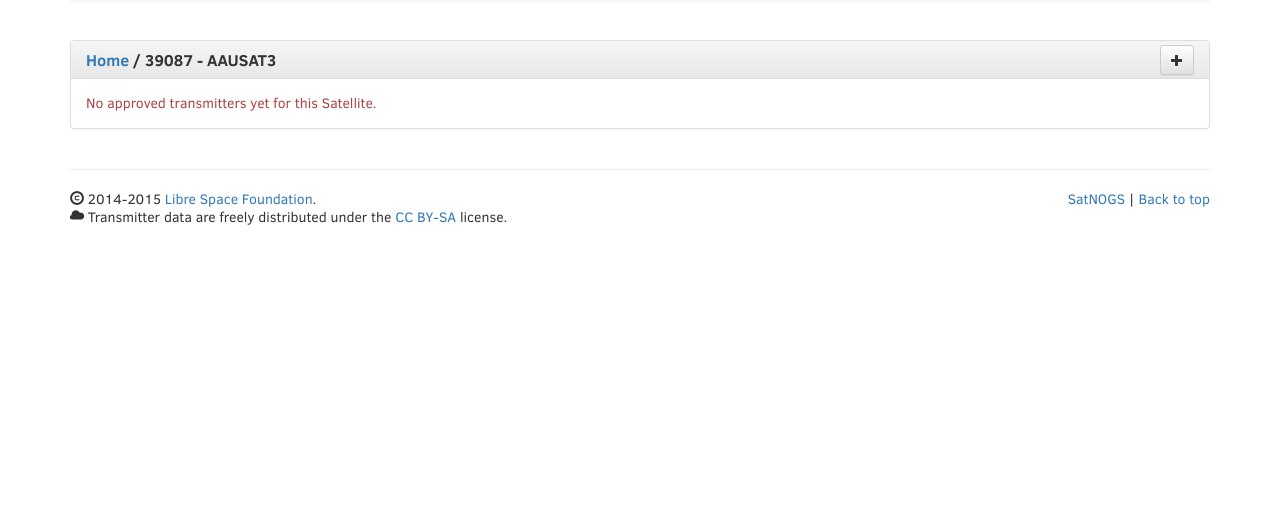
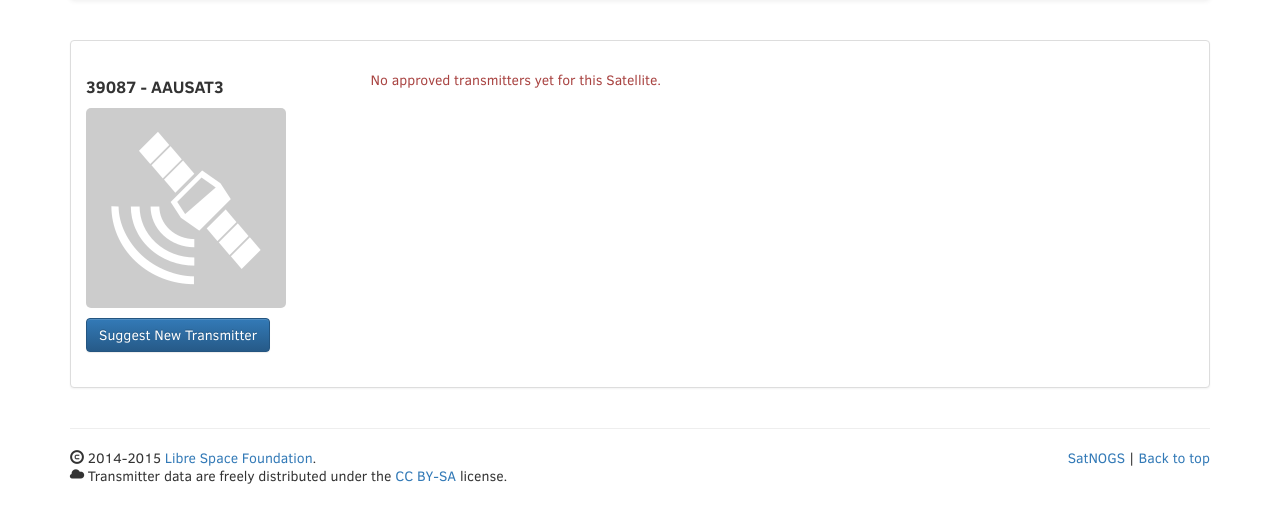
Before and after one commit to satnogs/satnogs-db, a Django app: page /satellite/39087/ in a window 1280 px wide. Shown: the part 75-598 px from the top of the page. Run offline with Django 3.2, Linux system fonts and the light colour scheme; the visitor is signed in with stand-in values (Sample User, id 1); data comes from the database, SQL or seed files in the repository; data that the repository does not hold is empty; parts of the project's set-up code (start-up, migrations or seed data) failed here and were passed over; some libraries are stand-ins or nearby versions.

Commit message:
UI changes on satellite view
* Show (bigger) image
* Show additional names
* Hide empty transmitter fields (Re: #19)

```diff
--- a/db/base/models.py
+++ b/db/base/models.py
@@ -28,7 +28,8 @@ class Satellite(models.Model):
     norad_cat_id = models.PositiveIntegerField()
     name = models.CharField(max_length=45)
     names = models.TextField(blank=True)
-    image = models.ImageField(upload_to='satellites', blank=True)
+    image = models.ImageField(upload_to='satellites', blank=True,
+                              help_text='Ideally: 250x250')
 
     class Meta:
         ordering = ["name"]
--- a/db/static/css/app.css
+++ b/db/static/css/app.css
@@ -131,6 +131,10 @@ body {
     margin-top: 20px;
 }
 
+.panel-satellite > div {
+    margin-bottom: 10px;
+}
+
 .satellite-info {
     min-height: 100px;
 }
@@ -160,13 +164,18 @@ a.satellite-item:hover {
 
 .satellite-title {
     font-weight: bold;
-    display: inline;
+    font-size: 1.2em;
 }
 
 .satellite-img {
     max-width: 70px;
     border-radius: 10px;
     padding: 5px;
+}
+
+.satellite-img-full {
+    max-width: 245px;
+    border-radius: 5px;
 }
 
 .satellite-transmitters {
@@ -182,15 +191,11 @@ a.satellite-item:hover {
 }
 
 .panel-transmitter {
-    margin-bottom: 20px;
+    margin: 20px 0px;
 }
 
 .panel-first {
     margin-top: 20px;
-}
-
-.add-transmitter {
-    margin-top: -6px;
 }
 
 .suggest-transmitter {
@@ -198,7 +203,7 @@ a.satellite-item:hover {
 }
 
 .suggestions-counter {
-    margin-right: 10px;
+    display: inline-block;
 }
 
 .panel-transmitter > .panel-heading {
@@ -212,7 +217,7 @@ a.satellite-item:hover {
 }
 
 .transmitter-element {
-    margin-bottom: 10px;
+    margin: 10px;
 }
 
 .transmitter-element-suggest {
--- a/db/templates/base/satellite.html
+++ b/db/templates/base/satellite.html
@@ -10,29 +10,35 @@
   <div class="row">
     <div class="col-md-12 satellite-panels">
       <div class="panel panel-default panel-satellite">
-        <div class="panel-heading">
-          <h3 class="panel-title">
+        <div class="row panel-body">
+          <div class="col-md-3 panel-satellite">
             <div class="satellite-title">
-              <a href="{% url 'home' %}">Home</a></span> /
               {{ satellite }}
             </div>
+            <div>
+              {{ satellite.names }}
+            </div>
+            <div>
+              <img src="{{ satellite.get_image }}" alt="{{ satellite.name }}" class="satellite-img-full">
+            </div>
+            {% if suggestions %}
+              <div class="suggestions-counter label label-primary">
+                {{ suggestions }} suggestion{{ suggestions|pluralize }} pending
+              </div>
+            {% endif %}
+            <div>
               <button type="button"
-                    class="btn btn-default btn-sm pull-right add-transmitter"
+                      class="btn btn-primary"
                       data-toggle="modal" data-target="#NewSuggestionModal">
-              <span class="glyphicon glyphicon-plus" title="Suggest new transmitter"></span>
+                Suggest New Transmitter
               </button>
-            {% if suggestions %}
-              <span class="suggestions-counter pull-right label label-primary">
-                {{ suggestions }} suggestion{{ suggestions|pluralize }} pending
-              </span>
-            {% endif %}
-          </h3>
             </div>
-
+          </div>
+          <div class="col-md-9">
+            <div class="row">
               {% for transmitter in satellite.transmitters.all %}
-          <div class="row panel-body">
-            <div class="col-md-12">
-              <div class="panel panel-default panel-transmitter {% if forloop.first %}panel-first{% endif %}">
+                <div class="col-md-6">
+                  <div class="panel panel-default panel-transmitter">
                     <div class="panel-heading">
                       <h3 class="panel-title">
                         <span class="transmitter-title">{{ transmitter.description }}</span>
@@ -45,62 +51,31 @@
                       </h3>
                     </div>
                     <div class="row panel-body">
-                  <div class="col-sm-3 col-xs-6">
-                    <div class="transmitter-element">
-                      <span class="label label-default">Alive</span>
-                    </div>
-                    <div class="transmitter-element">
-                      <span class="label label-default">Mode</span>
-                    </div>
-                    <div class="transmitter-element">
-                      <span class="label label-default">Invert</span>
-                    </div>
-                    <div class="transmitter-element">
-                      <span class="label label-default">Baud</span>
-                    </div>
-                  </div>
-                  <div class="col-sm-3 col-xs-6">
-                    <div class="transmitter-element">
-                      {{ transmitter.alive }}
-                    </div>
-                    <div class="transmitter-element">
-                      {{ transmitter.mode|default:"-" }}
-                    </div>
-                    <div class="transmitter-element">
-                      {{ transmitter.invert|default:"-" }}
-                    </div>
-                    <div class="transmitter-element">
-                      {{ transmitter.baud|default:"-" }}
-                    </div>
-                  </div>
-                  <div class="col-sm-3 col-xs-6">
-                    <div class="transmitter-element">
-                      <span class="label label-default">Uplink Low</span>
-                    </div>
-                    <div class="transmitter-element">
-                      <span class="label label-default">Uplink High</span>
-                    </div>
-                    <div class="transmitter-element">
-                      <span class="label label-default">Downlink Low</span>
-                    </div>
-                    <div class="transmitter-element">
-                      <span class="label label-default">Downlink High</span>
-                    </div>
-                  </div>
-                  <div class="col-sm-3 col-xs-6">
-                    <div class="transmitter-element">
-                      {{ transmitter.uplink_low|frq }}
-                    </div>
-                    <div class="transmitter-element">
-                      {{ transmitter.uplink_high|frq }}
-                    </div>
-                    <div class="transmitter-element">
-                      {{ transmitter.downlink_low|frq }}
-                    </div>
-                    <div class="transmitter-element">
-                      {{ transmitter.downlink_high|frq }}
-                    </div>
-                  </div>
+                      <div class="col-md-12">
+                        {% if transmitter.alive %}
+                          {% include "includes/field.html" with name="Alive" value=transmitter.alive %}
+                        {% endif %}
+                        {% if transmitter.mode %}
+                          {% include "includes/field.html" with name="Mode" value=transmitter.mode %}
+                        {% endif %}
+                        {% if transmitter.invert %}
+                          {% include "includes/field.html" with name="Invert" value=transmitter.invert %}
+                        {% endif %}
+                        {% if transmitter.baud %}
+                          {% include "includes/field.html" with name="Baud" value=transmitter.baud %}
+                        {% endif %}
+                        {% if transmitter.uplink_low %}
+                          {% include "includes/field.html" with name="Uplink Low" value=transmitter.uplink_low|frq %}
+                        {% endif %}
+                        {% if transmitter.uplink_high %}
+                          {% include "includes/field.html" with name="Uplink High" value=transmitter.uplink_high|frq %}
+                        {% endif %}
+                        {% if transmitter.downlink_low %}
+                          {% include "includes/field.html" with name="Downlink Low" value=transmitter.downlink_low|frq %}
+                        {% endif %}
+                        {% if transmitter.downlink_high %}
+                          {% include "includes/field.html" with name="Downlink High" value=transmitter.downlink_high|frq %}
+                        {% endif %}
                       </div>
                     </div>
                   </div>
@@ -191,6 +166,9 @@
             </div>
           </div>
         </div>
+      </div>
+    </div>
+  </div>
 
   <!-- Suggestion Modal -->
   <div class="modal fade" id="NewSuggestionModal" tabindex="-1" role="dialog" aria-labelledby="NewSuggestionModalLabel" aria-hidden="true">
```
Also changed, not shown: db/templates/includes/field.html (added, +8 -0 lines), db/base/migrations/0002_auto_20150908_2054.py (added). Lines whose indentation alone changed are shown as unchanged.
